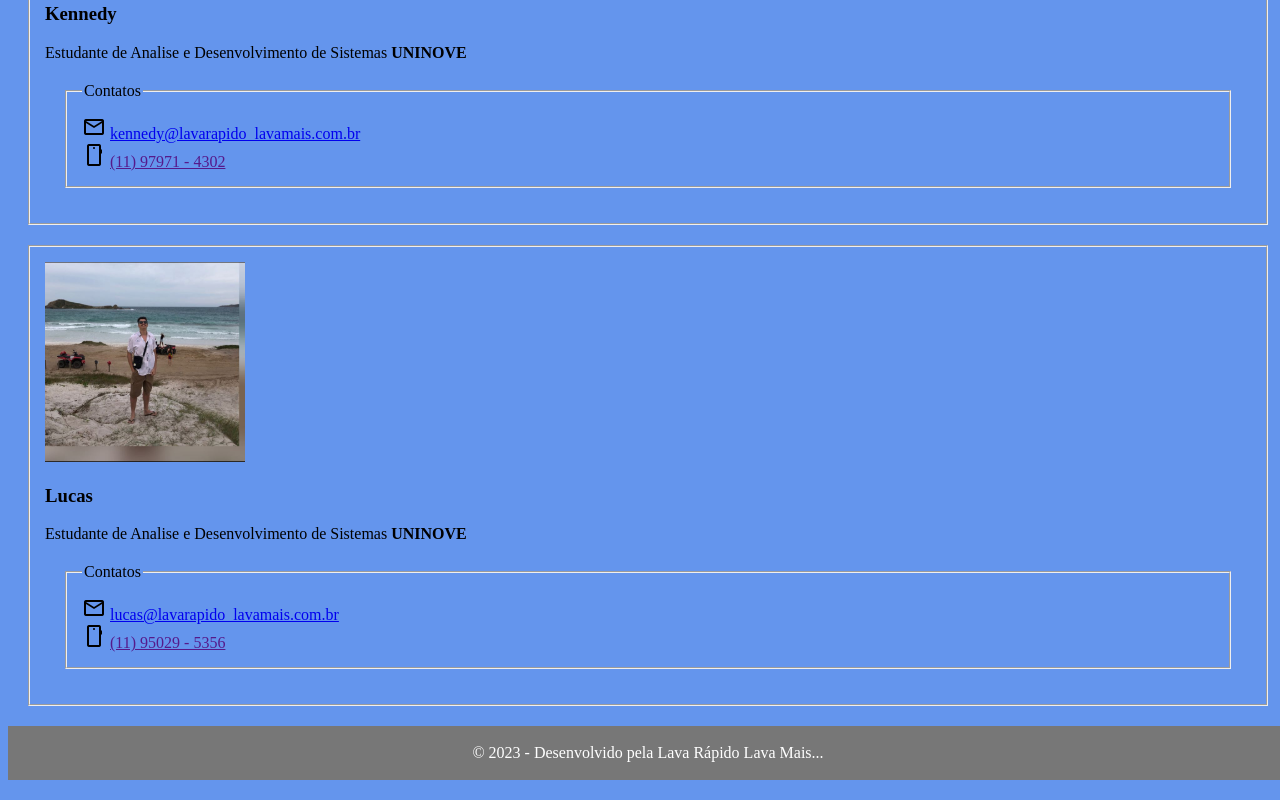
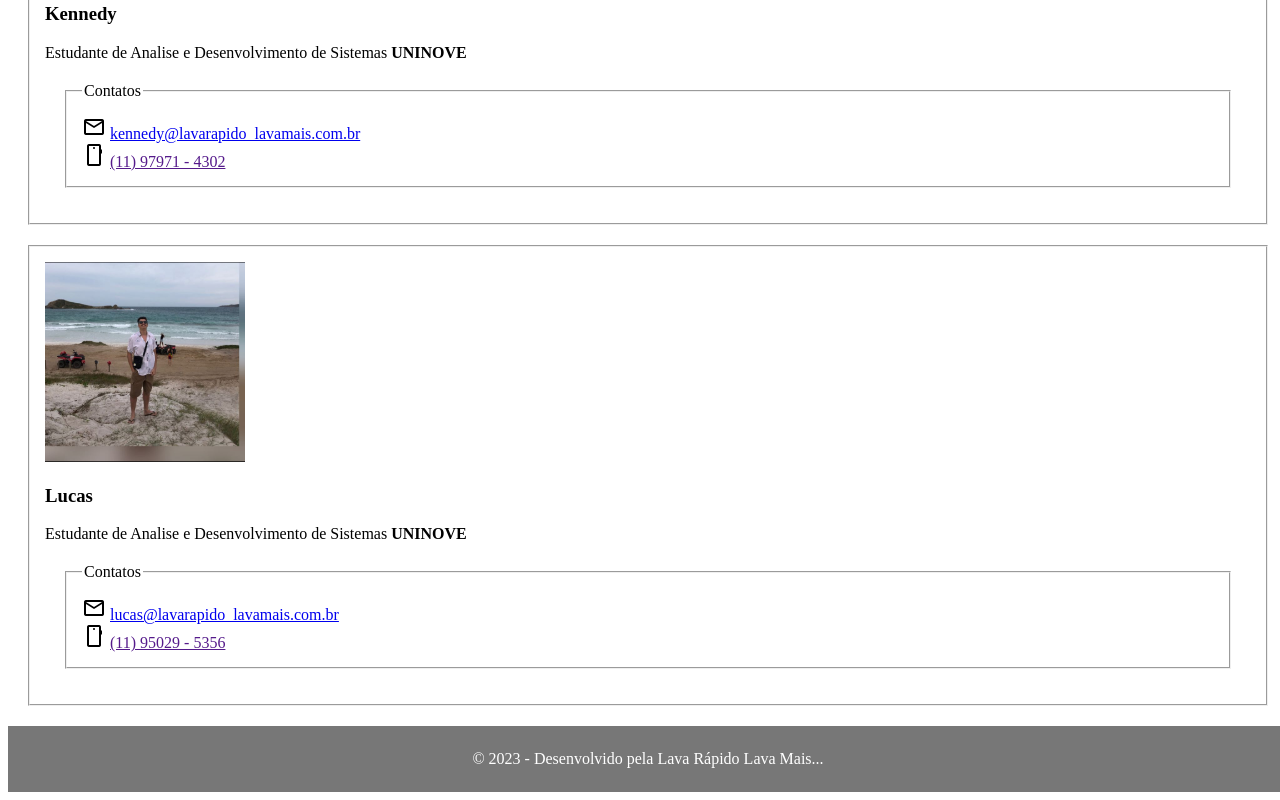
Before and after one commit to FlavioLuna765/projeto-lava_rapido, a plain HTML site: page desenvolvedores.html in a window 1280 px wide. Shown: the part 3226-4026 px from the top of the page. Drawn offline with nearby package versions, Linux system fonts and the light colour scheme.

Commit message:
atualizando

```diff
--- a/estilos_css/agend.css
+++ b/estilos_css/agend.css
@@ -1,6 +1,6 @@
 body {
     font-family: Arial, sans-serif;
-    background-color: cornflowerblue;
+    background-color: darkgrey;
     margin: 0;
     padding: 0;
     display: flex;
--- a/estilos_css/contatos.css
+++ b/estilos_css/contatos.css
@@ -1,5 +1,5 @@
 body {
-    background-color: cornflowerblue;
+    background-color: white;
 }
 
 img {
--- a/estilos_css/desenvolvedores.css
+++ b/estilos_css/desenvolvedores.css
@@ -1,7 +1,7 @@
 body {
     width: 100%;
     height: 80%;
-    background-color: cornflowerblue;
+    background-color: white;
 }
 
 h2 {
@@ -15,7 +15,7 @@
 
 footer {
     background-color: #777;
-    padding: 2px;
+    padding: 8px;
     text-align: center;
     color: white;
 }
--- a/estilos_css/empresa.css
+++ b/estilos_css/empresa.css
@@ -6,7 +6,7 @@
 }
 
 body, html {
-    background-color: cornflowerblue;
+    background-color: white;
 }
 
 section {
--- a/estilos_css/pagament.css
+++ b/estilos_css/pagament.css
@@ -1,6 +1,6 @@
 body {
     font-family: Arial, sans-serif;
-    background-color: #f0f0f0;
+    background-color: darkgrey;
     display: flex;
     justify-content: center;
     align-items: center;
--- a/estilos_css/solicite_servico.css
+++ b/estilos_css/solicite_servico.css
@@ -1,5 +1,9 @@
 body {
-    background-color: cornflowerblue;
+    background-color: white;
+}
+
+h2 {
+    text-align: center;
 }
 
 .botao-contato button {
--- a/estilos_css/trabalhe_conosco.css
+++ b/estilos_css/trabalhe_conosco.css
@@ -1,5 +1,5 @@
 body {
-    background-color: cornflowerblue;
+    background-color: white;
 }
 
 h2 {
```
